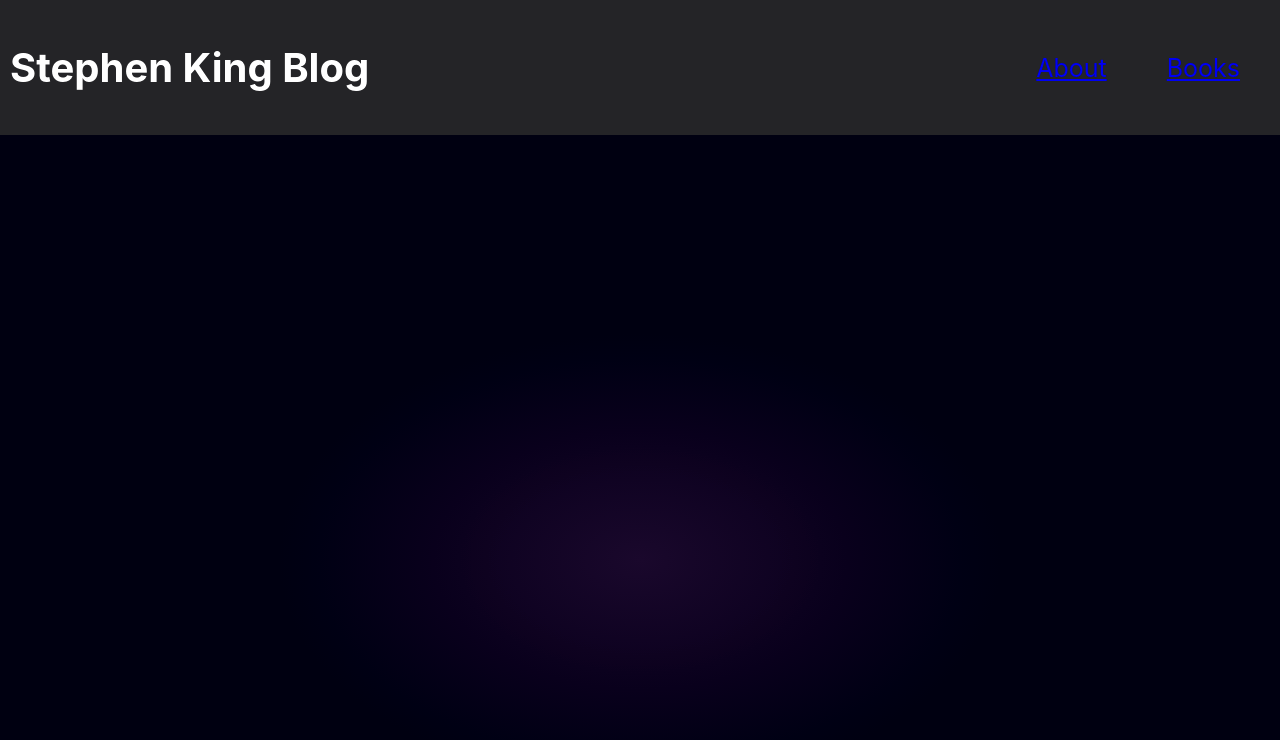
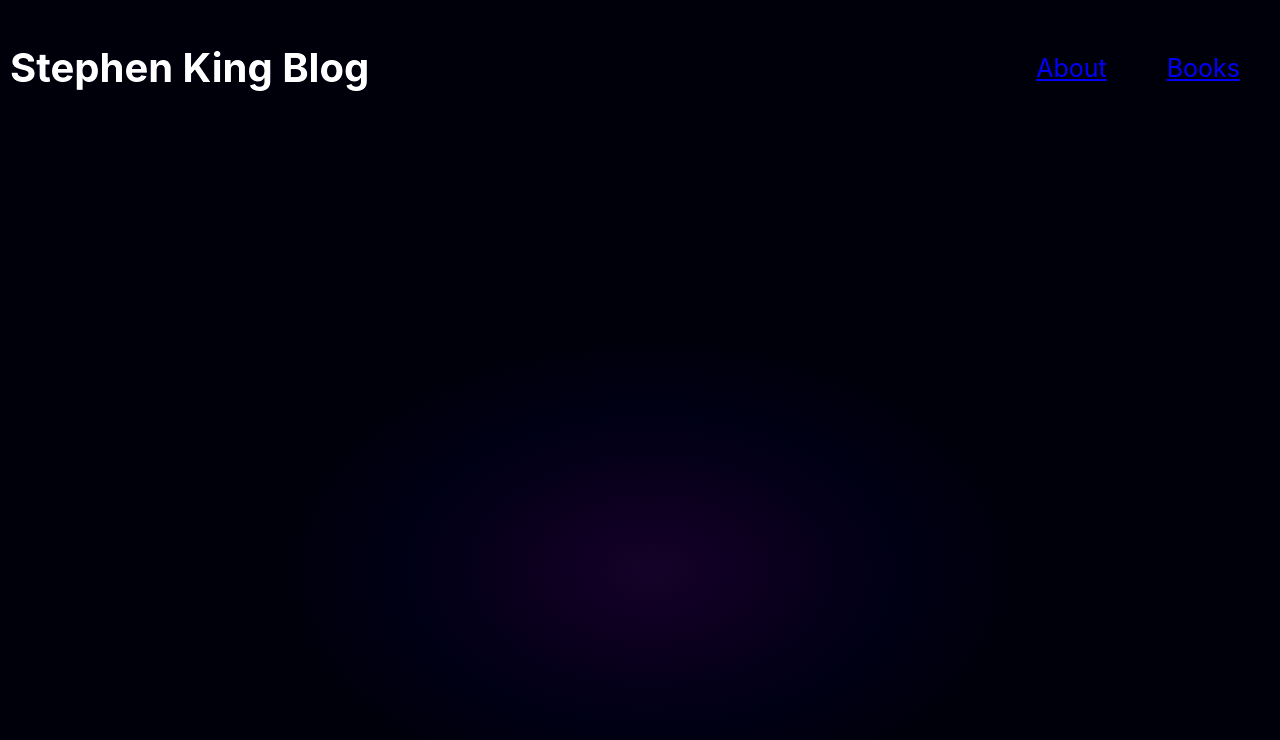
Before and after one commit to javierguerra4/sk-blog, a React (Create React App) app: page / in a window 1280 px wide. Shown: the top 740 px of the page. Built offline with nearby package versions, Linux system fonts and the light colour scheme.

Commit message:
changed navbar background color

```diff
--- a/src/App.css
+++ b/src/App.css
@@ -1,5 +1,14 @@
 .Navbar {
-  background-color: #28282b;
+  background: radial-gradient(#1f0e30 0%, #030016 40%) 0vw 20vh no-repeat
+    #030016;
+
+  filter: url("#noise") contrast(105%);
+  margin: 0;
+  padding: 0;
+  width: 100vw;
+  height: 100vh;
+  position: absolute;
+  /* ******* */
   color: white;
   position: fixed;
   top: 0;
```
